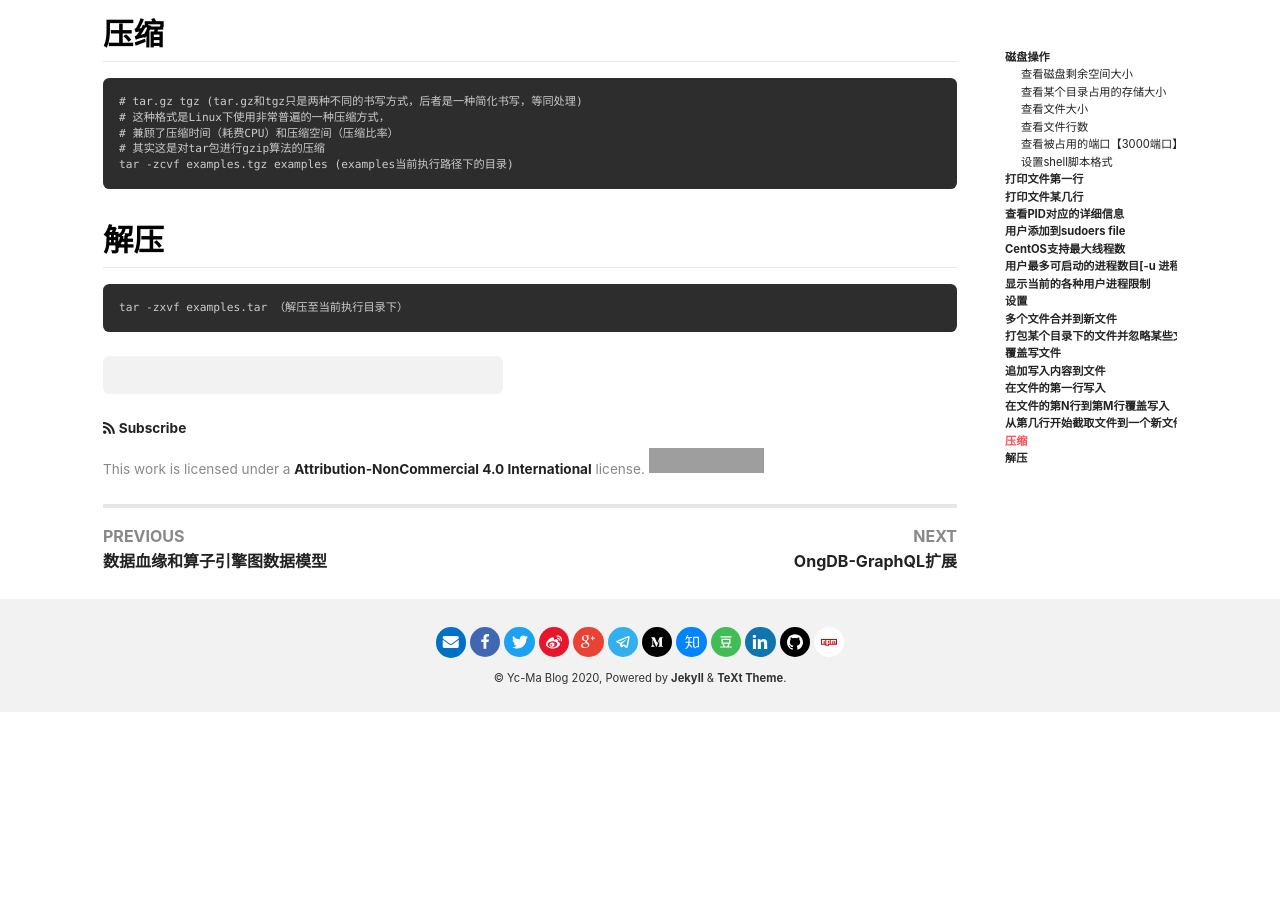
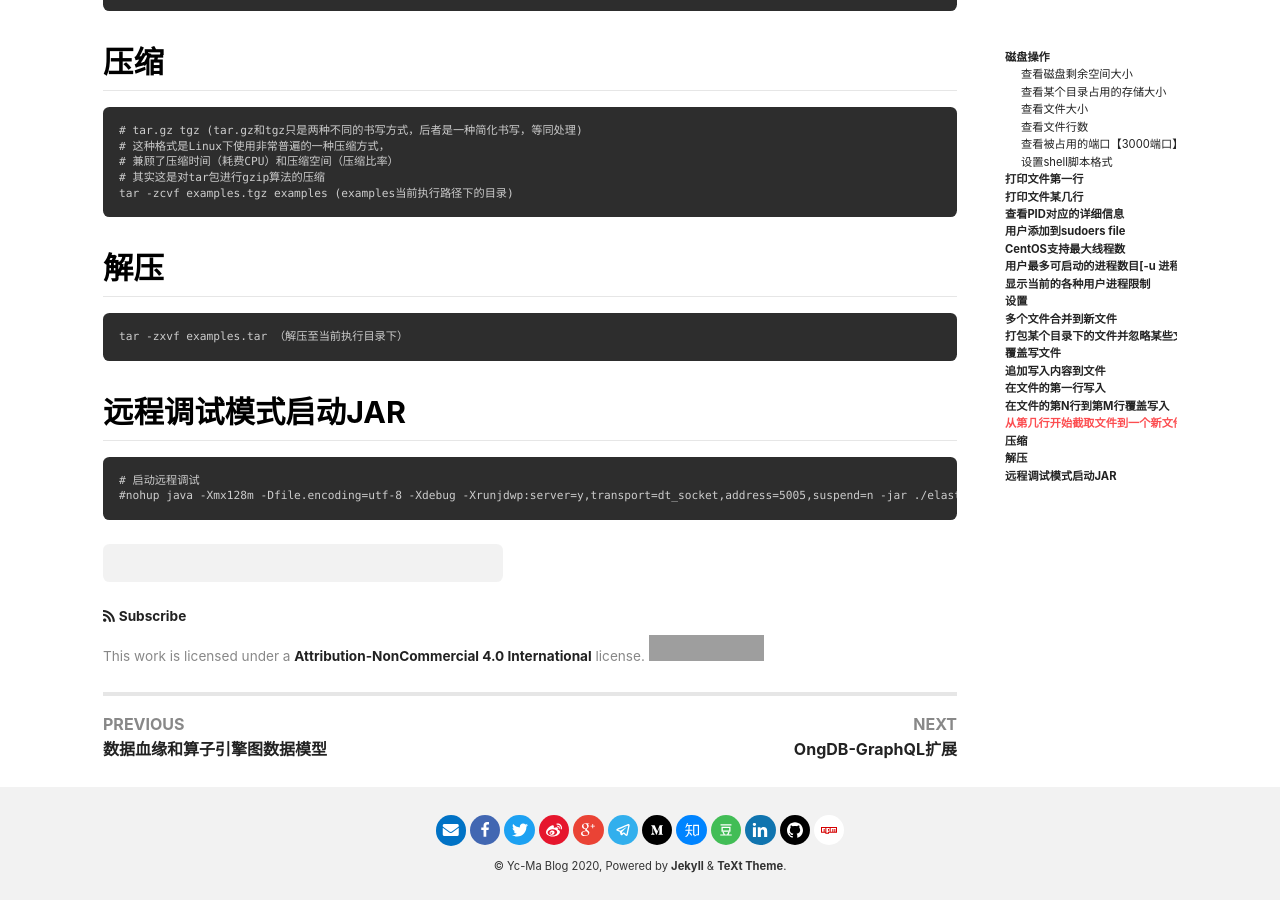
Before and after one commit to crazyyanchao/blog, a Jekyll site: the page built from _posts/2020-07-06-linux常用命令.md, in a window 1280 px wide and 900 px high, scrolled down 4596 px. Built offline with Jekyll 4.4.1, drawn with Linux system fonts in a browser that asks for light colours; nearby versions of some CDN libraries; comment, search, counter and statistics services are not loaded; before the commit the page ends 5308 px from its top, so only the background shows below that; grey boxes are pictures that could not be loaded.

````diff
--- a/_posts/2020-07-06-linux常用命令.md
+++ b/_posts/2020-07-06-linux常用命令.md
@@ -149,3 +149,9 @@ tar -zcvf examples.tgz examples (examples当前执行路径下的目录)
 ```
 tar -zxvf examples.tar （解压至当前执行目录下）
 ```
+
+## 远程调试模式启动JAR
+```
+# 启动远程调试
+#nohup java -Xmx128m -Dfile.encoding=utf-8 -Xdebug -Xrunjdwp:server=y,transport=dt_socket,address=5005,suspend=n -jar ./elasticsearch-monitor-0.1.0.jar >>logs/elasticsearch-monitor.log 2>&1 &
+```
````
